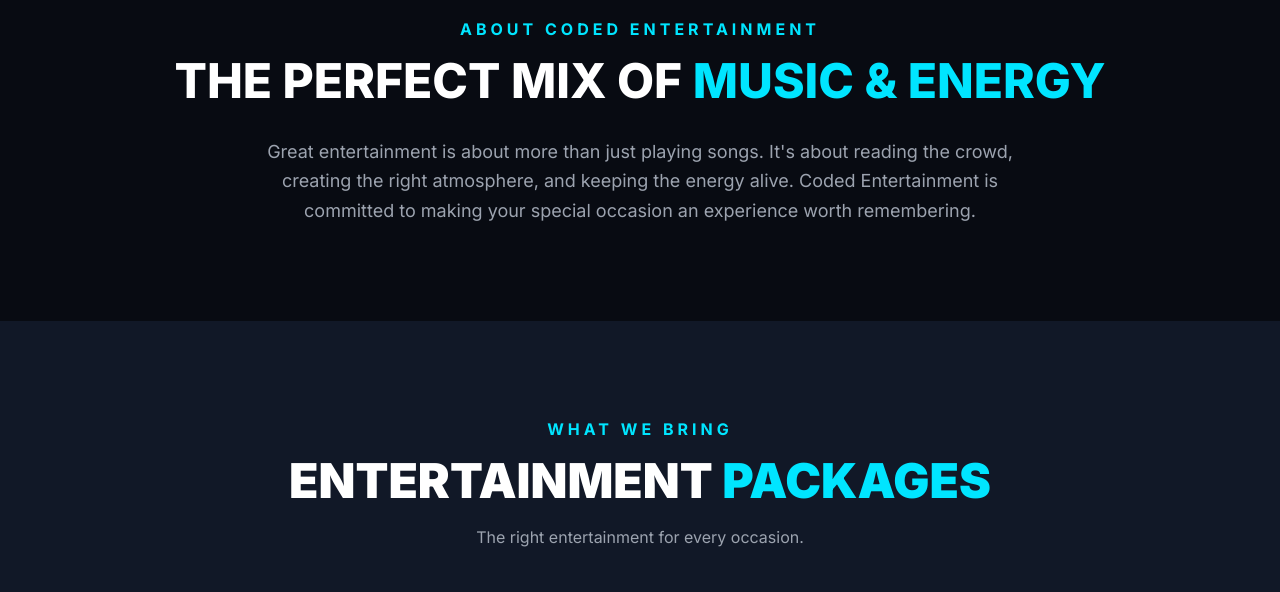
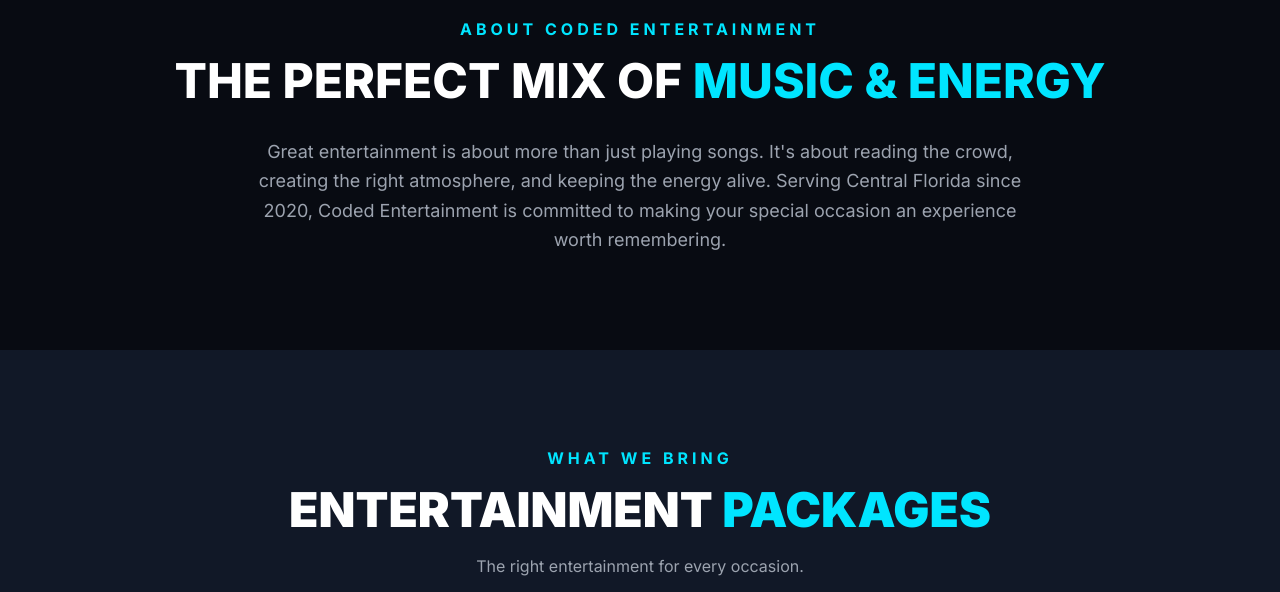
Before and after one commit to codecarbonell/codecarbonell.github.io, a plain HTML site: page index.html in a window 1280 px wide. Shown: the part 880-1472 px from the top of the page. Drawn offline with nearby package versions, Linux system fonts and the light colour scheme; no server answers.

Commit message:
Update index.html
Added text to About section emphasizing CFL as the general customer base.

```diff
--- a/index.html
+++ b/index.html
@@ -113,7 +113,7 @@
         <p class="text-gray-400 text-lg leading-relaxed max-w-3xl mx-auto">
           Great entertainment is about more than just playing songs.
           It's about reading the crowd, creating the right atmosphere,
-          and keeping the energy alive. Coded Entertainment is committed
+          and keeping the energy alive. Serving Central Florida since 2020, Coded Entertainment is committed
           to making your special occasion an experience worth remembering.
         </p>
       </div>
```
